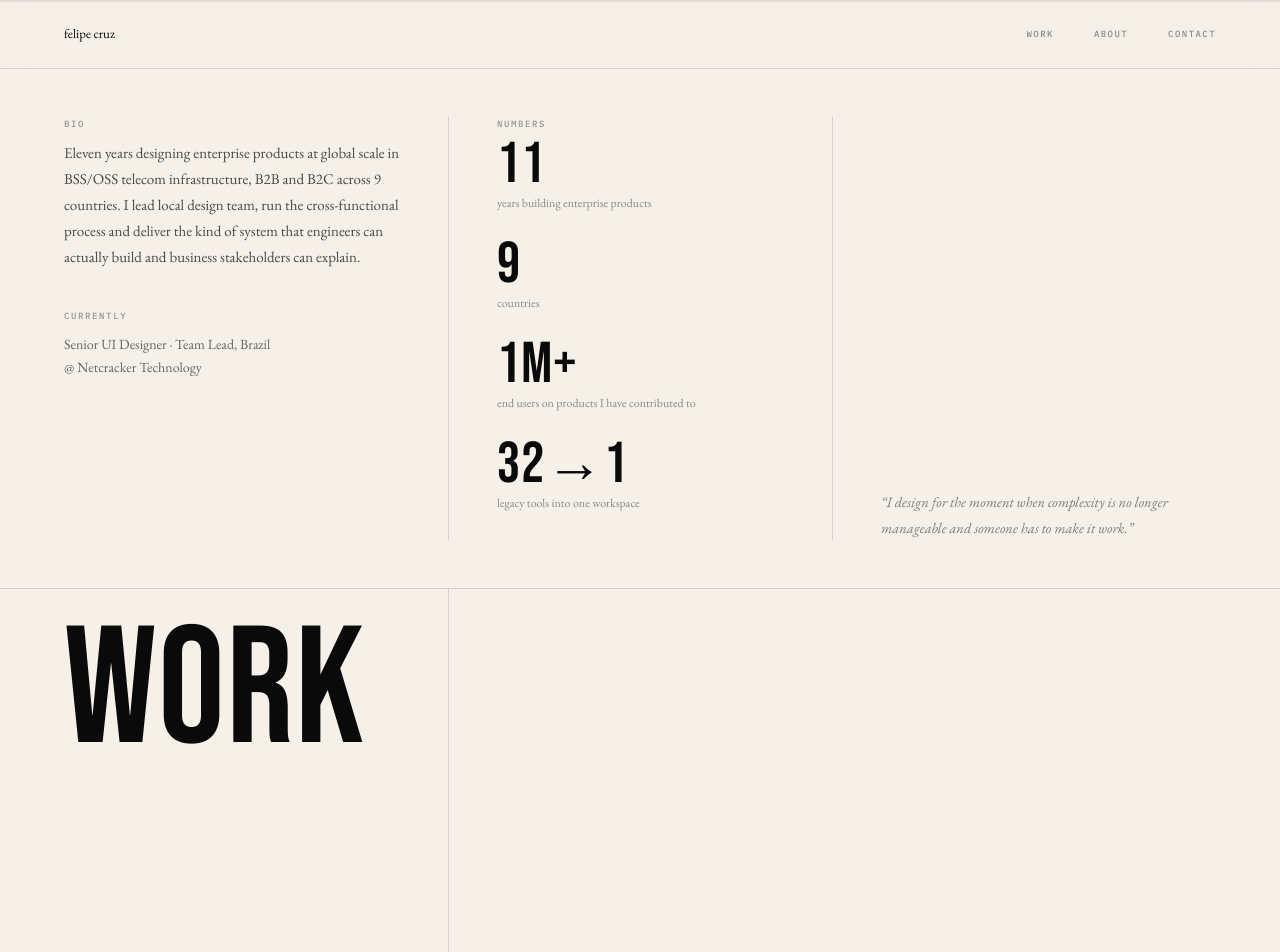
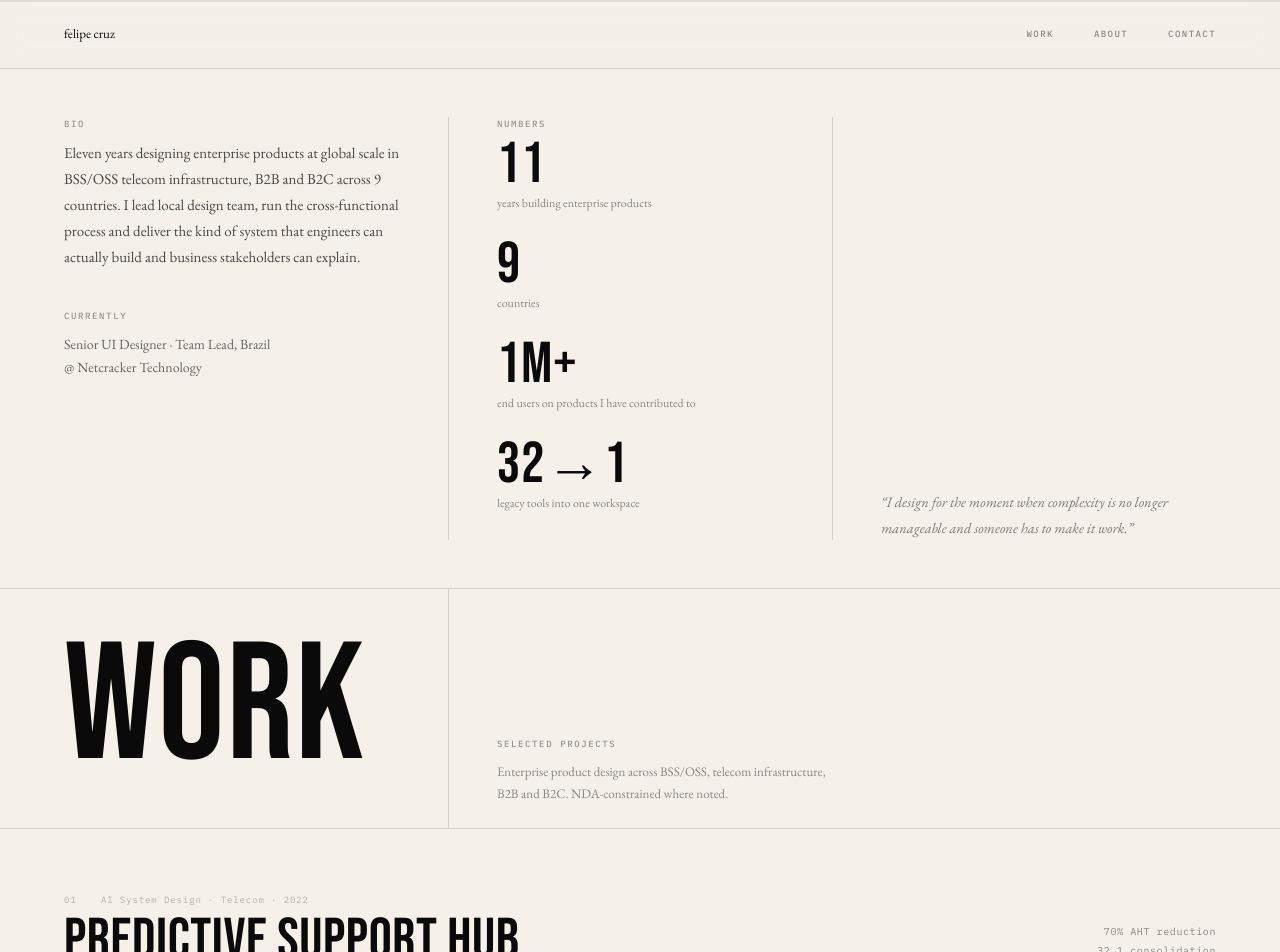
Before and after one commit to cruz-felipe/fcruz-portfolio, a Next.js app: page / in a window 1280 px wide. Shown: the top 952 px of the page. Built offline with nearby package versions, Linux system fonts and the light colour scheme.

Commit message:
work fix

```diff
--- a/components/Page.tsx
+++ b/components/Page.tsx
@@ -229,7 +229,7 @@ export default function Page({ data }: { data: PageData }) {
       }}>
         <div style={{
           fontFamily: "var(--font-display)", fontSize: "clamp(5.5rem, 13vw, 15rem)",
-          lineHeight: 0.86, letterSpacing: "0.01em", color: "var(--ink)", paddingBottom: "2em", paddingTop: "2rem",
+          lineHeight: 0.86, letterSpacing: "0.01em", color: "var(--ink)", paddingBottom: "3rem", paddingTop: "3rem",
           opacity: mounted ? 1 : 0, transform: mounted ? "none" : "translateY(16px)",
           transition: "opacity 0.6s ease 0.1s, transform 0.6s ease 0.1s",
         }}>
```
